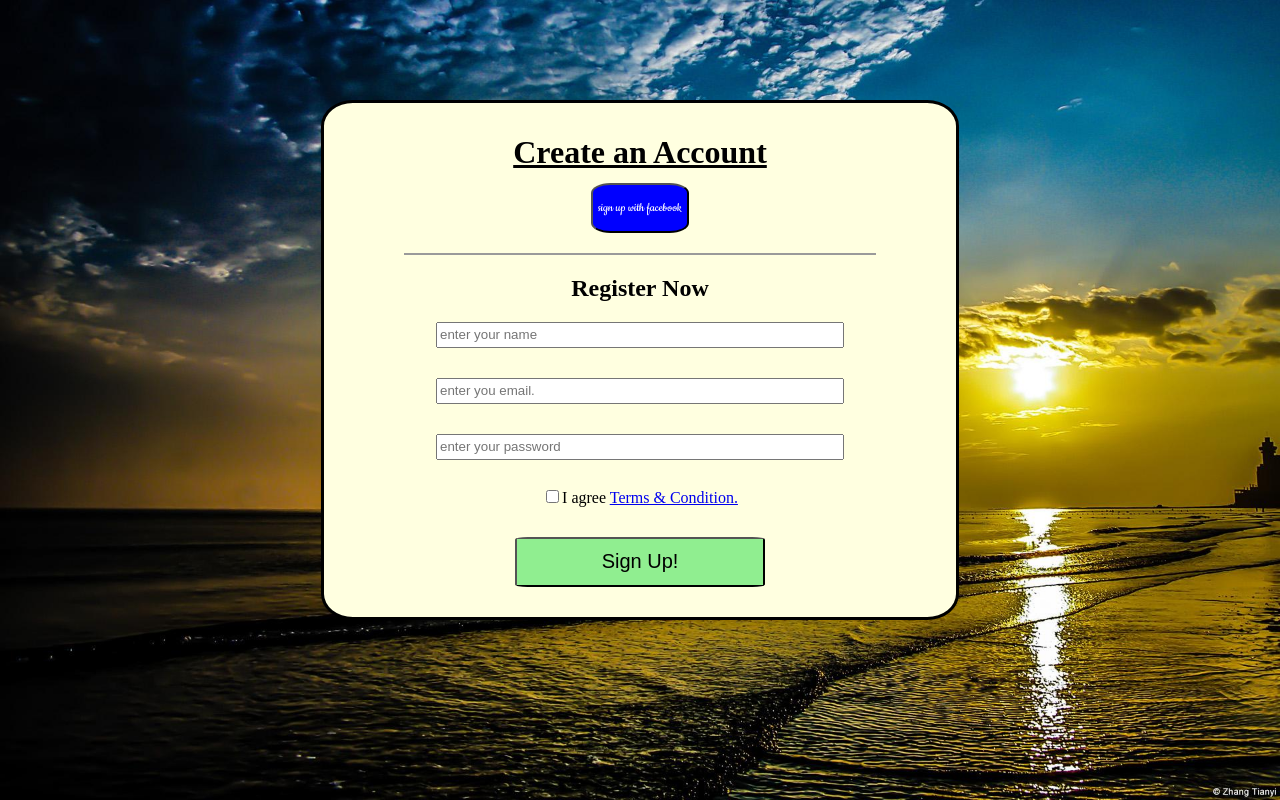
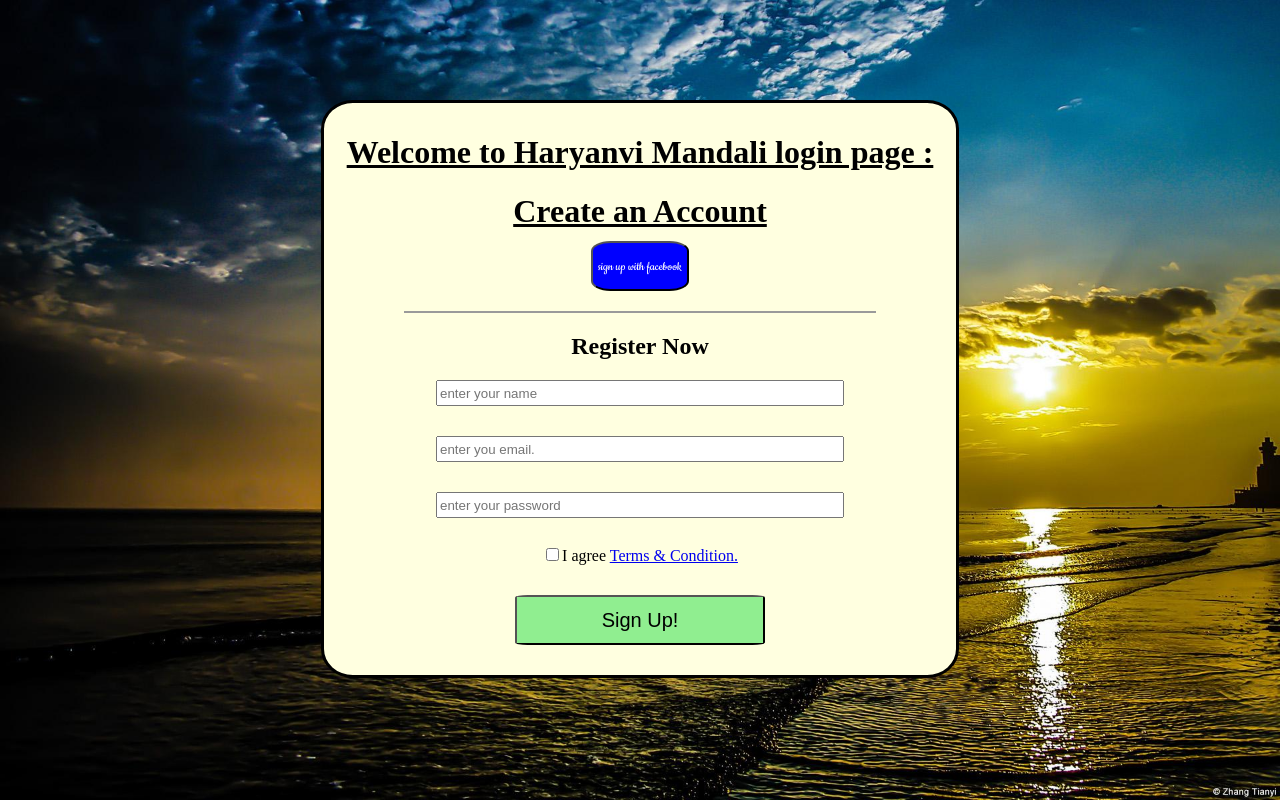
Before and after one commit to anujantil26/project2, a plain HTML site: page index.html in a window 1280 px wide. Drawn offline with Linux system fonts and the light colour scheme; a web font is replaced by a local one.

Commit message:
update index.html

```diff
--- a/index.html
+++ b/index.html
@@ -14,7 +14,7 @@
 
              <form>
 
-                <h1 class="Welcome to haryanvi mandali login page. "</h1>
+                <h1 class="h1">Welcome to Haryanvi Mandali login page :</h1>
 
                 <h1 class="h1">Create an Account</h1>
 
```
